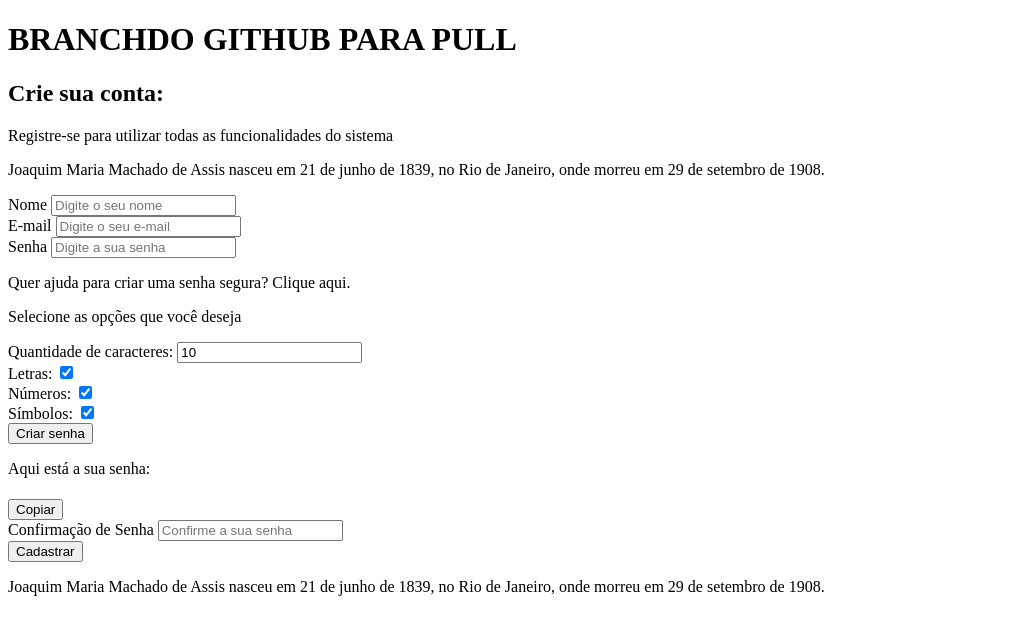
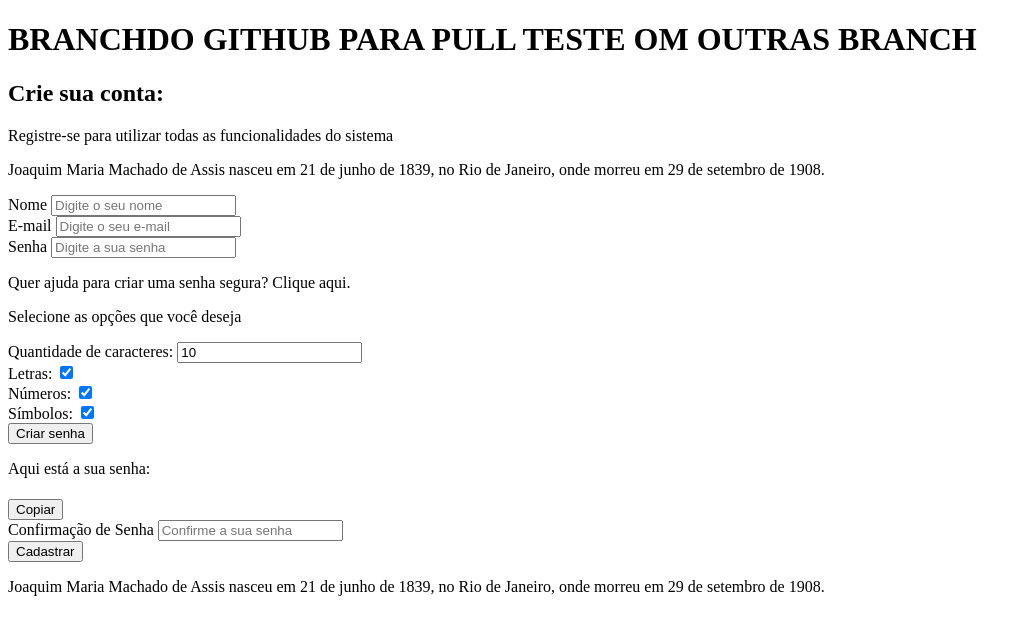
Before and after one commit to GuilhermeYamasaki/random-password-generator, a plain HTML site: page index.html in a window 1280 px wide. Shown: the whole page, without its empty margins (0-1031 px from the left). Drawn offline with Linux system fonts and the light colour scheme.

Commit message:
Update index.html

```diff
--- a/index.html
+++ b/index.html
@@ -12,7 +12,7 @@
     <div id="register-container">
         <div id="register-banner">
             <div id="banner-layer">
-                <h1>BRANCHDO GITHUB PARA PULL</h1>
+                <h1>BRANCHDO GITHUB PARA PULL TESTE OM OUTRAS BRANCH</h1>
 
             </div>
         </div>
```
